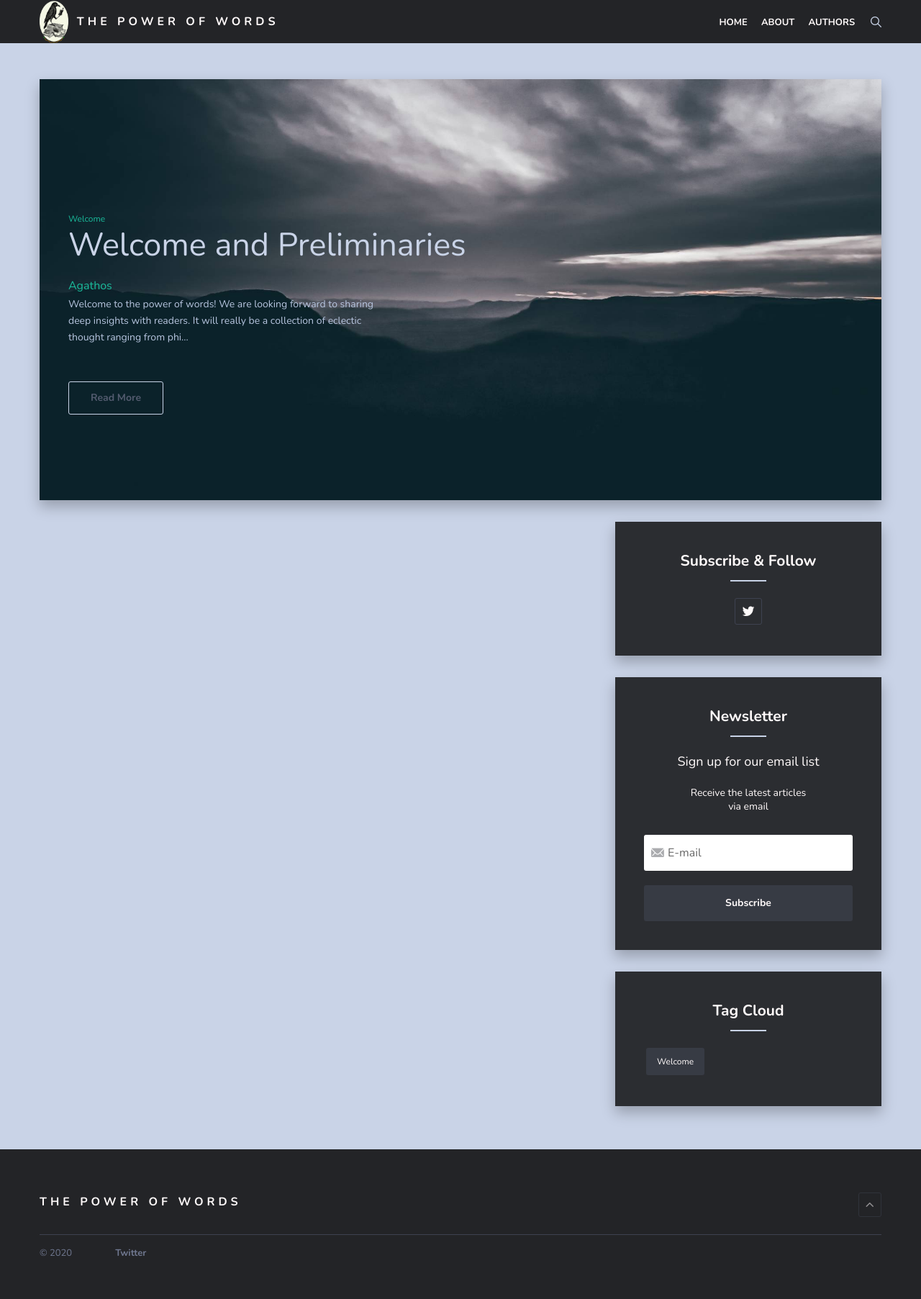
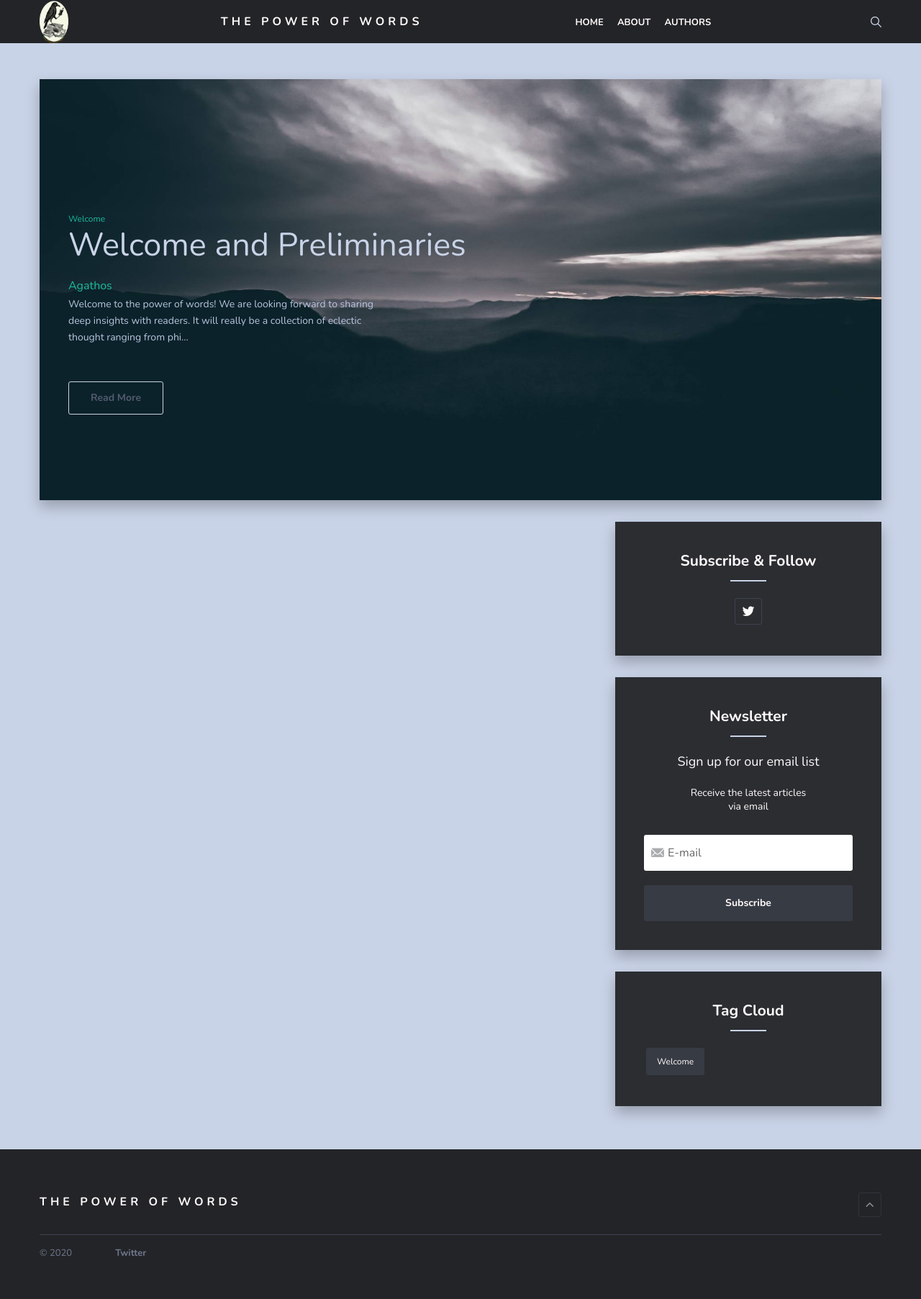
Before and after one commit to kintoun-9k/kintoun-9k.github.io, a Jekyll site: the page built from index.html, in a window 1280 px wide. Shown: the whole page at 72% size. Built offline with Jekyll 4.4.1, drawn with Linux system fonts in a browser that asks for light colours; nearby versions of some CDN libraries; the list of posts is cut into pages by our own code.

Commit message:
Launch v1a 03242020

```diff
--- a/_sass/4-layouts/_home.scss
+++ b/_sass/4-layouts/_home.scss
@@ -38,7 +38,6 @@
 .nav-menu,
 .search {
   position: fixed;
-  margin-left: 600px;
   top: 0;
   left: 0;
   right: 0;
@@ -420,8 +419,8 @@
 
   .menu-list {
     .menu-link {
-      font-size: 40px;
-      line-height: 70px;
+      font-size: 50px;
+      line-height: 80px;
       color: $snow;
       &:before {
         height: 8px;
@@ -451,11 +450,11 @@
 
   .menu-list {
     .menu-link {
-      font-size: 40px;
-      line-height: 70px;
+      font-size: 50px;
+      line-height: 80px;
       color: $snow;
       &:before {
-        height: 6px;
+        height: 8px;
       }
       &:hover {
         color: $primary-color;
@@ -495,27 +494,7 @@
       display: none;
     }
   }
-    .search-results-list {
-      margin: 0;
-      .search-item {
-        margin-bottom: 15px;
-        list-style: decimal inside;
-        text-align: left;
-        border-bottom: 2px solid $lighten-black;
-        white-space: nowrap;
-        .search-link {
-          display: inline-block;
-          width: 100%;
-          padding: 15px;
-          font-size: 21px;
-          color: $snow;
-          white-space: normal;
-          &:hover {
-            color: $primary-color;
-          }
-        }
-      }
-    }
+
   .nav-menu .menu-link,
   .nav-buttons i.ion {
     transition: color $global-transition;
```
